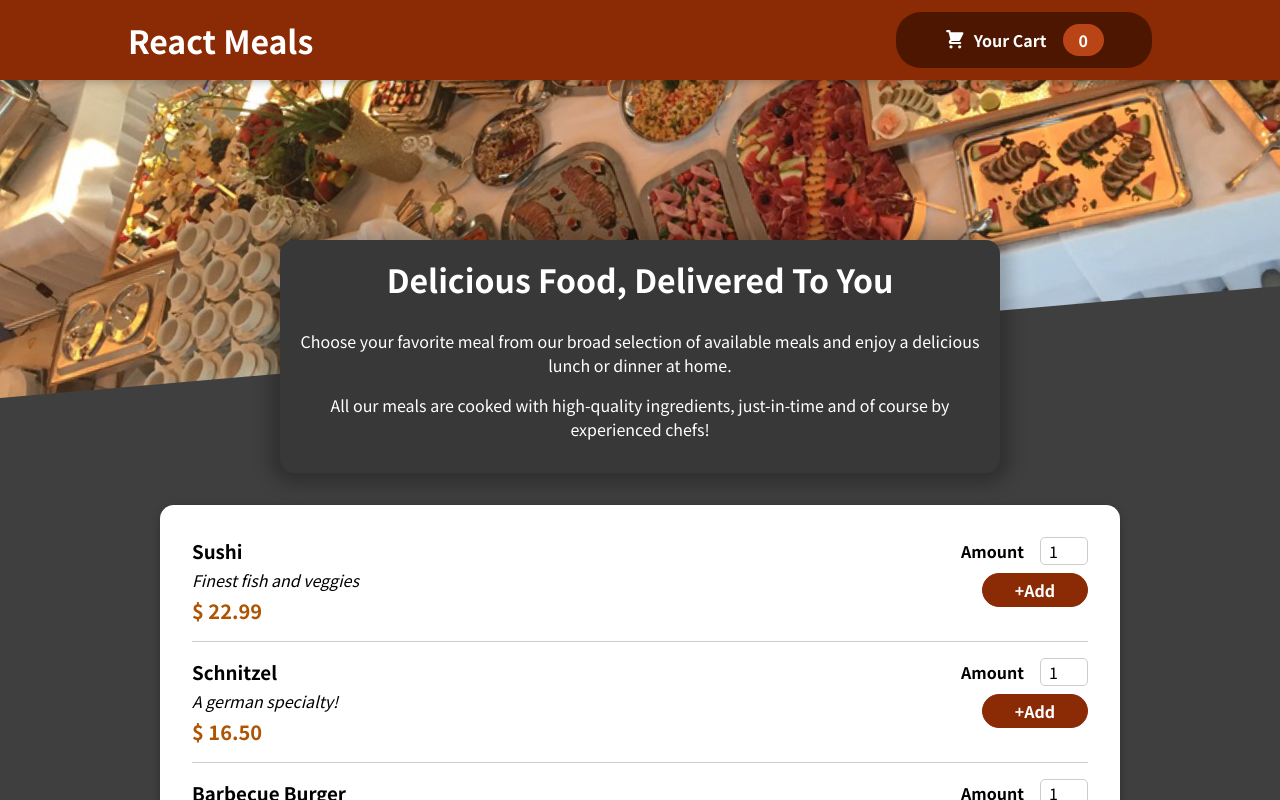
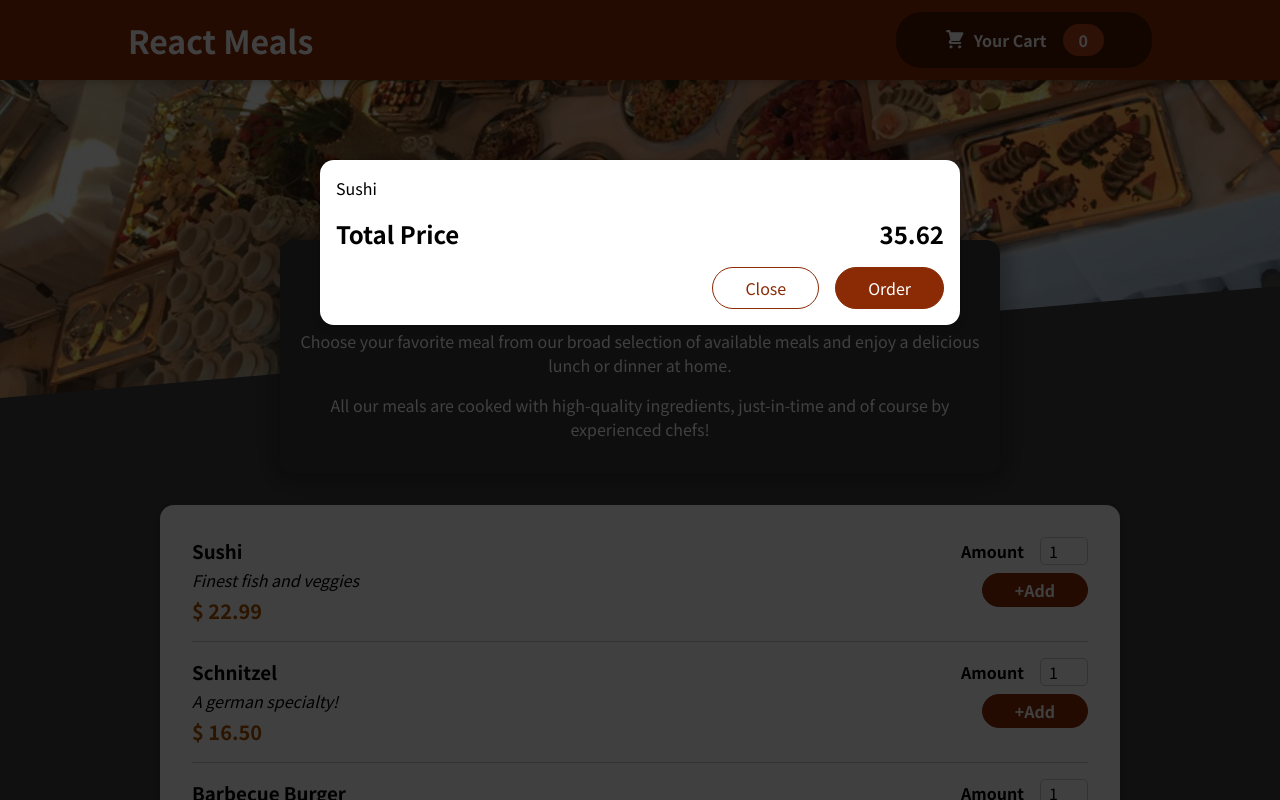
Before and after one commit to vipulkumarcu/React_Restaurant_App, a JavaScript app: page / in a window 1280 px wide. Shown: the top 800 px of the page. Built offline with nearby package versions, Linux system fonts and the light colour scheme.

Commit message:
sharpener - cart functionality added

```diff
--- a/public/index.html
+++ b/public/index.html
@@ -28,6 +28,7 @@
   </head>
   <body>
     <noscript>You need to enable JavaScript to run this app.</noscript>
+    <div id="overlays"></div>
     <div id="root"></div>
     <!--
       This HTML file is a template.
--- a/src/App.js
+++ b/src/App.js
@@ -1,3 +1,4 @@
+import Cart from "./Components/Cart/Cart";
 import Header from "./Components/Layout/Header";
 import Meals from "./Components/Meals/Meals";
 
@@ -5,6 +6,7 @@
 {
   return (
     <>
+      <Cart />
       <Header />
       <main>
         <Meals />
--- /dev/null
+++ b/src/Components/Cart/Cart.js
@@ -0,0 +1,33 @@
+import Modal from "../UI/Modal";
+import classes from "./Cart.module.css";
+
+function Cart ( props )
+{
+  const cartItems = (
+    <ul className = { classes["cart-items"] }>
+    {
+      [ { id: "c1", name: "Sushi", amount: "2", price: "12.99" } ].map ( ( item ) => ( <li> { item.name } </li> ) )
+    }
+    </ul>
+  );
+
+  return (
+    <Modal>
+
+      { cartItems }
+
+      <div className = { classes["total"] }>
+        <span> Total Price </span>
+        <span> 35.62 </span>
+      </div>
+
+      <div className = { classes["actions"] }>
+        <button className = { classes["button--alt"] }> Close </button>
+        <button className = { classes["button"] }> Order </button>
+      </div>
+
+    </Modal>
+  )
+}
+
+export default Cart;
--- /dev/null
+++ b/src/Components/Cart/Cart.module.css
@@ -0,0 +1,52 @@
+.cart-items
+{
+  list-style: none;
+  margin: 0;
+  padding: 0;
+  max-height: 20rem;
+  overflow: auto;
+}
+
+.total
+{
+  display: flex;
+  justify-content: space-between;
+  align-items: center;
+  font-weight: bold;
+  font-size: 1.5rem;
+  margin: 1rem 0;
+}
+
+.actions
+{
+  text-align: right;
+}
+
+.actions button
+{
+  font: inherit;
+  cursor: pointer;
+  background-color: transparent;
+  border: 1px solid #8a2b06;
+  padding: 0.5rem 2rem;
+  border-radius: 25px;
+  margin-left: 1rem;
+}
+
+.actions button:hover,
+.actions button:active
+{
+  background-color: #5a1a01;
+  border-color: #5a1a01;
+  color: white;
+}
+
+.actions .button--alt
+{
+  color: #8a2b06;
+}
+
+.actions .button {
+  background-color: #8a2b06;
+  color: white;
+}
--- /dev/null
+++ b/src/Components/UI/Modal.js
@@ -0,0 +1,32 @@
+import ReactDOM from "react-dom"
+import classes from "./Modal.module.css";
+
+function Backdrop ( props )
+{
+  return (
+    <div className = { classes["backdrop"] } />
+  )
+}
+
+function ModalOverlay ( props )
+{
+  return (
+    <div className = { classes["modal"] } >
+      <div className = { classes["content"] } > { props.children } </div>
+    </div>
+  )
+}
+
+const portal = document.getElementById ( "overlays" );
+
+function Modal ( props )
+{
+  return (
+    <>
+      { ReactDOM.createPortal ( <Backdrop />, portal ) }
+      { ReactDOM.createPortal ( <ModalOverlay> { props.children } </ModalOverlay>, portal ) }
+    </>
+  )
+}
+
+export default Modal;
--- /dev/null
+++ b/src/Components/UI/Modal.module.css
@@ -0,0 +1,48 @@
+.backdrop
+{
+  position: fixed;
+  top: 0;
+  left: 0;
+  width: 100%;
+  height: 100vh;
+  z-index: 20;
+  background-color: rgba(0, 0, 0, 0.75);
+}
+
+.modal
+{
+  position: fixed;
+  top: 20vh;
+  left: 5%;
+  width: 90%;
+  background-color: white;
+  padding: 1rem;
+  border-radius: 14px;
+  box-shadow: 0 2px 8px rgba(0, 0, 0, 0.25);
+  z-index: 30;
+  animation: slide-down 300ms ease-out forwards;
+}
+
+@media (min-width: 768px)
+{
+  .modal
+  {
+    width: 40rem;
+    left: calc(50% - 20rem);
+  }
+}
+
+@keyframes slide-down
+{
+  from
+  {
+    opacity: 0;
+    transform: translateY(-3rem);
+  }
+
+  to
+  {
+    opacity: 1;
+    transform: translateY(0);
+  }
+}
```
